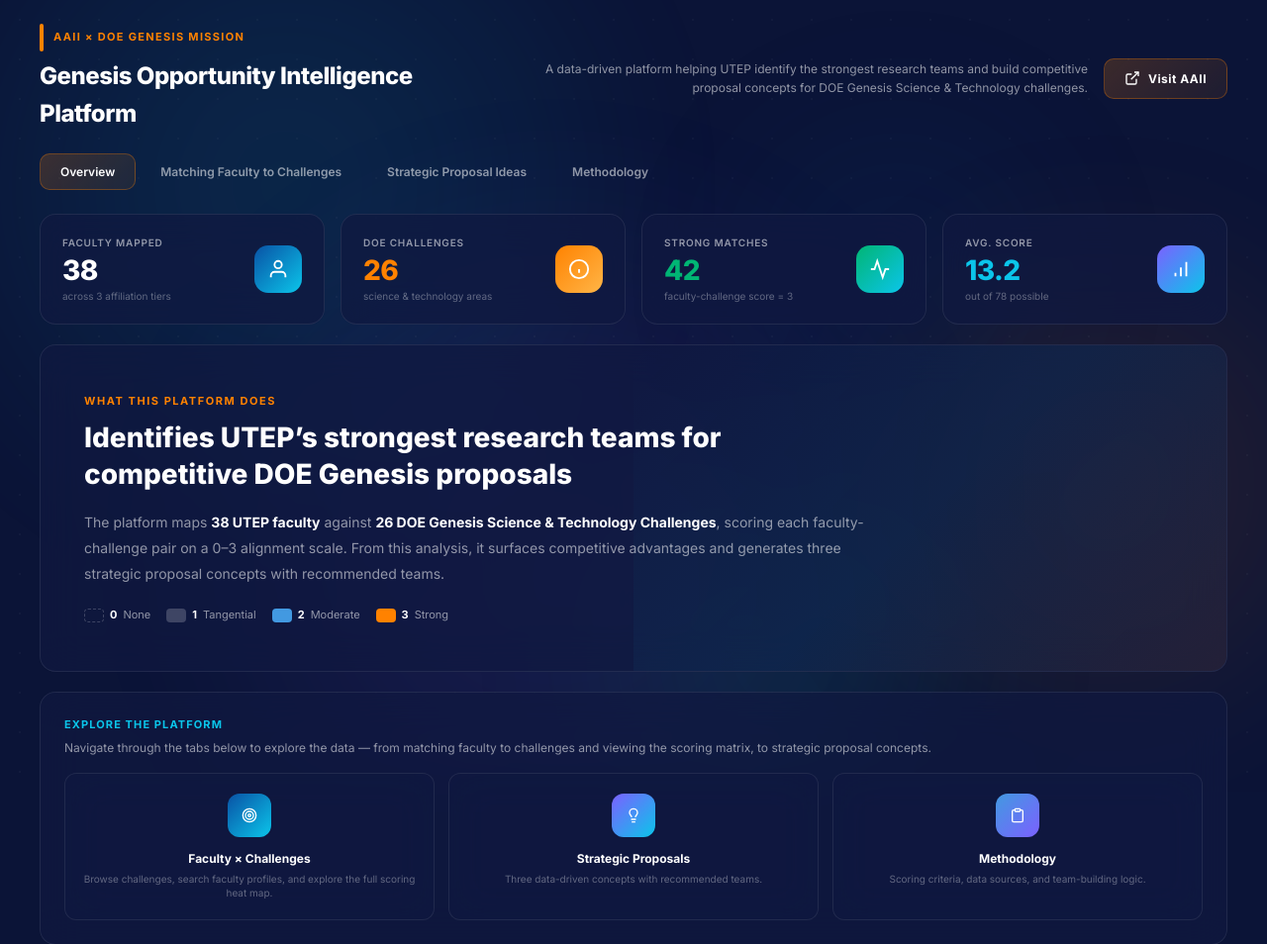
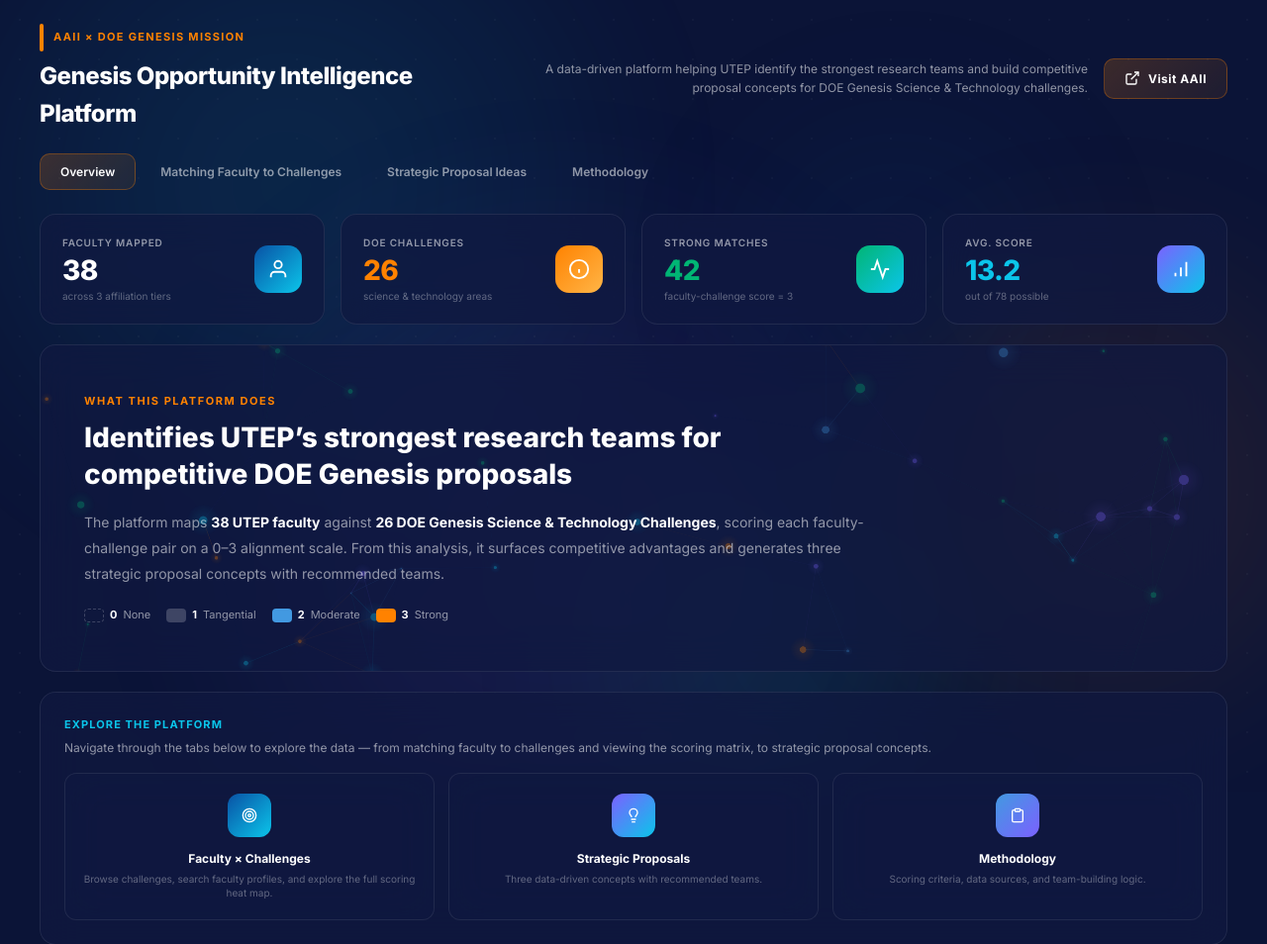
Before and after one commit to cauamcardoso/aaii-genesis-dashboard, a Flask app: page / in a window 1280 px wide. Shown: the top 954 px of the page at 99% size. Run offline with Flask 3, Linux system fonts and the light colour scheme.

Commit message:
Add animated neural network background to hero card
Canvas-based constellation animation with 45 floating nodes in
platform accent colors (cyan, orange, purple, green, blue). Nodes
drift continuously, connect when nearby, and pulse with glow effects
to signify AI innovation and research connectivity.

Co-Authored-By: Claude Opus 4.6 <noreply@anthropic.com>

```diff
--- a/templates/index.html
+++ b/templates/index.html
@@ -226,6 +226,10 @@ h1{font-size:24px;font-weight:800;letter-spacing:-0.02em;color:#FFF}
 .subview-btn:hover{color:#FFF;background:rgba(255,255,255,0.06)}
 .subview-btn.active{color:#FFF;background:linear-gradient(135deg,rgba(255,130,0,0.25),rgba(255,130,0,0.1));box-shadow:0 2px 8px rgba(255,130,0,0.15)}
 .subview-btn svg{width:16px;height:16px}
+
+/* ═══ HERO ANIMATED BACKGROUND ═══ */
+.hero-bg{position:absolute;top:0;left:0;width:100%;height:100%;pointer-events:none;overflow:hidden}
+.hero-bg canvas{width:100%;height:100%;opacity:0.35}
 
 .hidden{display:none}
 
@@ -554,11 +558,11 @@ function renderOverview(root){
   });
   root.appendChild(statRow);
 
-  // ── Hero (full-width, prominent) ──
+  // ── Hero (full-width, prominent, animated background) ──
   const heroCard=el("div","card");
   heroCard.style.cssText="position:relative;overflow:hidden;padding:48px 44px;min-height:260px;display:flex;flex-direction:column;justify-content:center;margin-bottom:20px";
   heroCard.innerHTML=`
-    <div style="content:'';position:absolute;top:0;right:0;bottom:0;width:50%;background:linear-gradient(135deg,transparent 0%,rgba(11,197,234,0.06) 50%,rgba(255,130,0,0.08) 100%);pointer-events:none"></div>
+    <div class="hero-bg"><canvas id="heroCanvas"></canvas></div>
     <div style="font-size:11px;font-weight:700;color:var(--accent);text-transform:uppercase;letter-spacing:0.14em;margin-bottom:10px;position:relative;z-index:1">What This Platform Does</div>
     <h2 style="font-size:28px;font-weight:800;color:#FFF;line-height:1.3;margin-bottom:18px;max-width:800px;position:relative;z-index:1">Identifies UTEP\u2019s strongest research teams for competitive DOE Genesis proposals</h2>
     <p style="font-size:14px;color:var(--text2);line-height:1.85;max-width:820px;position:relative;z-index:1">The platform maps <strong style="color:#FFF">${F.length} UTEP faculty</strong> against <strong style="color:#FFF">26 DOE Genesis Science & Technology Challenges</strong>, scoring each faculty-challenge pair on a 0\u20133 alignment scale. From this analysis, it surfaces competitive advantages and generates three strategic proposal concepts with recommended teams.</p>
@@ -569,6 +573,97 @@ function renderOverview(root){
       <div style="display:flex;align-items:center;gap:6px;font-size:11px;color:var(--text2)"><span style="width:20px;height:14px;border-radius:4px;background:var(--accent);display:inline-block"></span><strong style="color:#FFF">3</strong> Strong</div>
     </div>`;
   root.appendChild(heroCard);
+
+  // ── Neural network / constellation animation ──
+  (function(){
+    const cvs=document.getElementById("heroCanvas");
+    if(!cvs)return;
+    const ctx=cvs.getContext("2d");
+    const parent=cvs.parentElement.parentElement;
+    let W,H,nodes=[];
+    const NUM=45,CONNECT_DIST=120,SPEED=0.4;
+    const colors=["#0BC5EA","#FF8200","#7B61FF","#01B574","#4299E1"];
+
+    function resize(){
+      W=parent.offsetWidth;H=parent.offsetHeight;
+      cvs.width=W*2;cvs.height=H*2;
+      ctx.scale(2,2);
+    }
+
+    function initNodes(){
+      nodes=[];
+      for(let i=0;i<NUM;i++){
+        const angle=Math.random()*Math.PI*2;
+        const speed=SPEED*(0.3+Math.random()*0.7);
+        nodes.push({
+          x:Math.random()*W,y:Math.random()*H,
+          vx:Math.cos(angle)*speed,vy:Math.sin(angle)*speed,
+          r:1.5+Math.random()*2.5,
+          color:colors[Math.floor(Math.random()*colors.length)],
+          pulse:Math.random()*Math.PI*2
+        });
+      }
+    }
+
+    function draw(t){
+      ctx.clearRect(0,0,W,H);
+
+      // Update positions
+      nodes.forEach(n=>{
+        n.x+=n.vx;n.y+=n.vy;
+        n.pulse+=0.02;
+        if(n.x<-10)n.x=W+10;if(n.x>W+10)n.x=-10;
+        if(n.y<-10)n.y=H+10;if(n.y>H+10)n.y=-10;
+      });
+
+      // Draw connections
+      for(let i=0;i<nodes.length;i++){
+        for(let j=i+1;j<nodes.length;j++){
+          const dx=nodes[i].x-nodes[j].x;
+          const dy=nodes[i].y-nodes[j].y;
+          const dist=Math.sqrt(dx*dx+dy*dy);
+          if(dist<CONNECT_DIST){
+            const alpha=(1-dist/CONNECT_DIST)*0.4;
+            ctx.beginPath();
+            ctx.moveTo(nodes[i].x,nodes[i].y);
+            ctx.lineTo(nodes[j].x,nodes[j].y);
+            ctx.strokeStyle=nodes[i].color.replace(")",","+alpha+")").replace("rgb","rgba").replace("#","")||"rgba(11,197,234,"+alpha+")";
+            // Use hex to rgba
+            const hex=nodes[i].color;
+            const r2=parseInt(hex.slice(1,3),16),g2=parseInt(hex.slice(3,5),16),b2=parseInt(hex.slice(5,7),16);
+            ctx.strokeStyle="rgba("+r2+","+g2+","+b2+","+alpha+")";
+            ctx.lineWidth=0.8;
+            ctx.stroke();
+          }
+        }
+      }
+
+      // Draw nodes with pulse glow
+      nodes.forEach(n=>{
+        const glowR=n.r+Math.sin(n.pulse)*1.5;
+        // Glow
+        const hex=n.color;
+        const r2=parseInt(hex.slice(1,3),16),g2=parseInt(hex.slice(3,5),16),b2=parseInt(hex.slice(5,7),16);
+        const grad=ctx.createRadialGradient(n.x,n.y,0,n.x,n.y,glowR*4);
+        grad.addColorStop(0,"rgba("+r2+","+g2+","+b2+",0.3)");
+        grad.addColorStop(1,"rgba("+r2+","+g2+","+b2+",0)");
+        ctx.beginPath();
+        ctx.arc(n.x,n.y,glowR*4,0,Math.PI*2);
+        ctx.fillStyle=grad;
+        ctx.fill();
+        // Core
+        ctx.beginPath();
+        ctx.arc(n.x,n.y,glowR,0,Math.PI*2);
+        ctx.fillStyle=n.color;
+        ctx.fill();
+      });
+
+      requestAnimationFrame(draw);
+    }
+
+    resize();initNodes();draw(0);
+    window.addEventListener("resize",()=>{resize();initNodes()});
+  })();
 
   // ── Quick navigation ──
   const tabGuides=[
```
